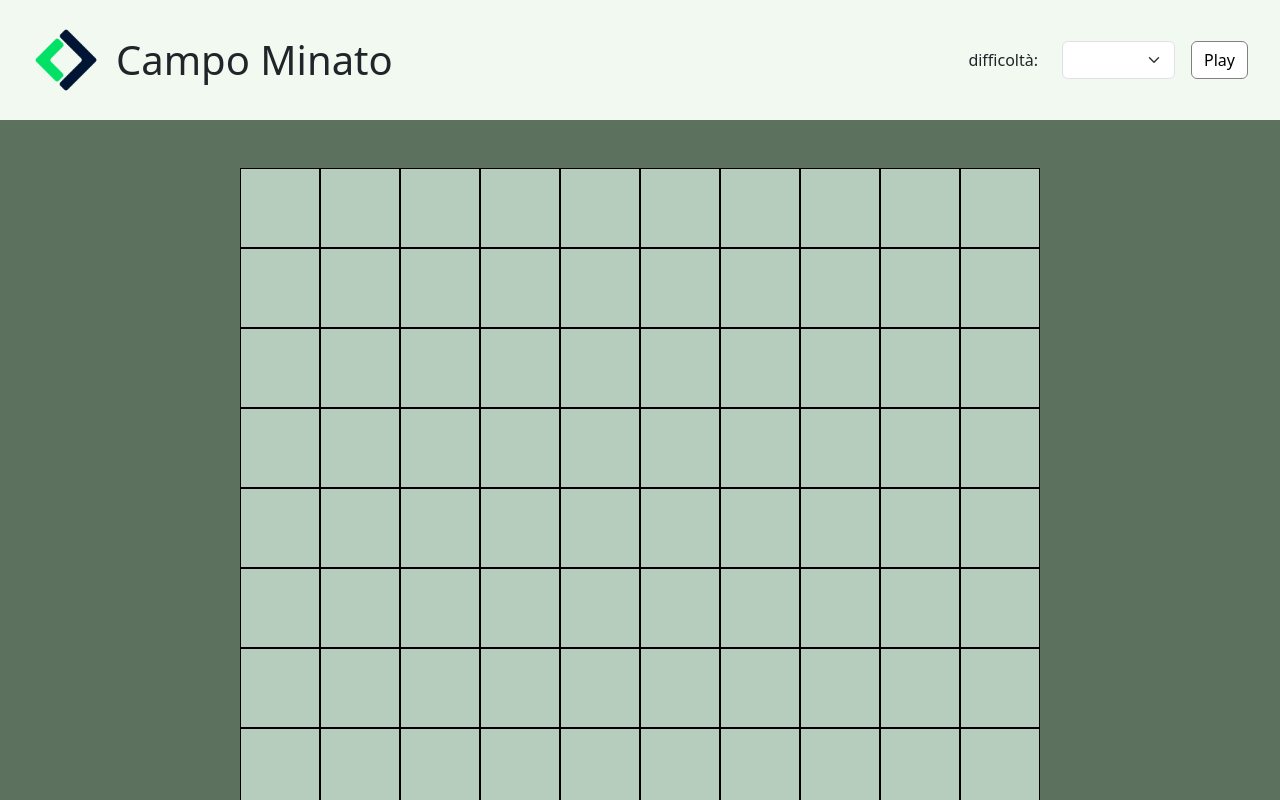
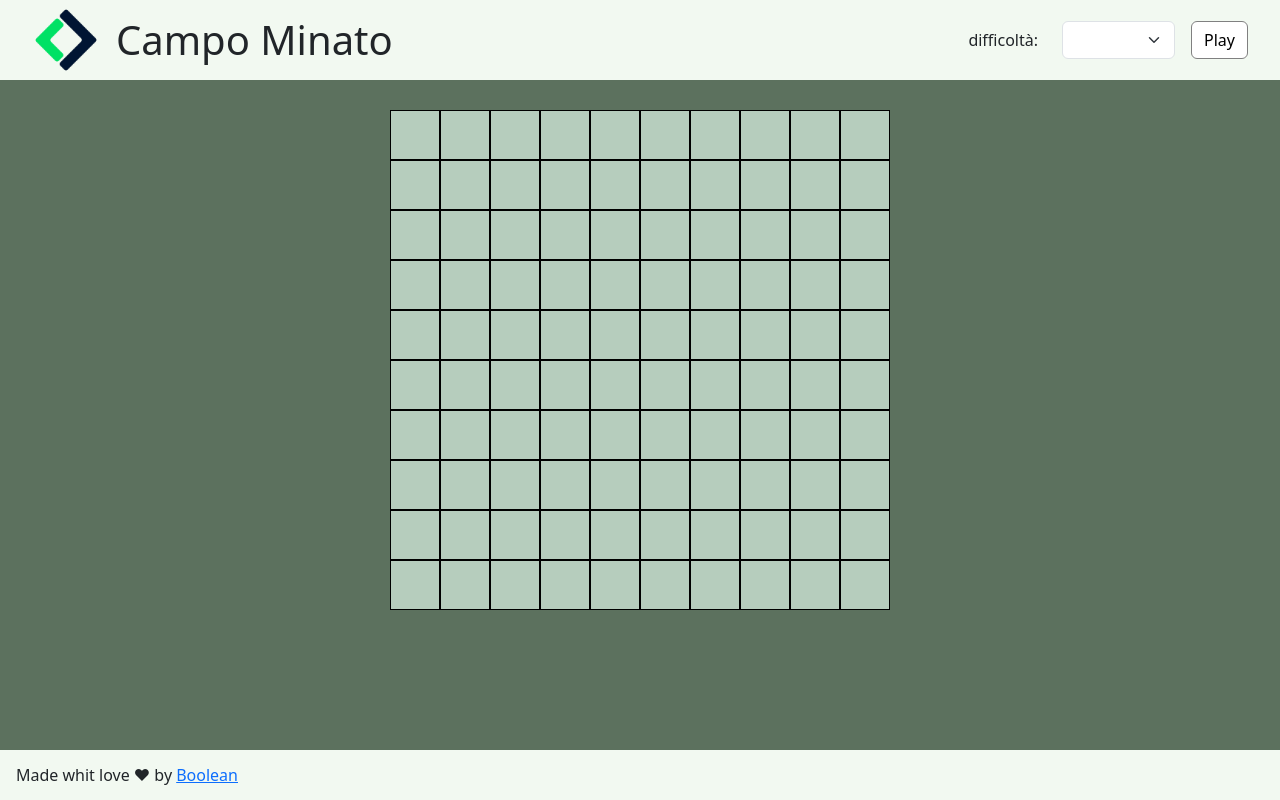
Before and after one commit to ElenaRuscitto/js-campominato-dom, a plain HTML site: page index.html in a window 1280 px wide. Both pictures are taken after a click on the button "Play". Shown: the top 800 px of the page. Drawn offline with nearby package versions, Linux system fonts and the light colour scheme.

Commit message:
[add] punteggio

```diff
--- a/css/style.css
+++ b/css/style.css
@@ -5,19 +5,30 @@
 }
 
 header {
-  height: 120px;
+  height: 80px;
   background-color: #f2f9f1;
 }
 
 body {
 	background-color: #5c715e;
-  /* height: 100vh;  */
+  height: 100vh;
+
+  overflow: hidden;
 }
 
 footer {
-  height: 80px;
+  position: absolute;
+  bottom: 0;
+  left: 0;
+  width: 100%;
+  height: 50px;
   background-color: #f2f9f1;
-  line-height: 80px;
+  line-height: 50px;
+}
+
+.er-container {
+
+  /* height: calc(100% - 170px); */
 }
 
 .btn-play {
@@ -31,8 +42,9 @@ footer {
 }
 
 .box {
+  margin: 30px auto 0;
   background-color: #5c715e;
-  width: 800px;
+  width: 500px;
   aspect-ratio: 1;
 
 }
@@ -40,7 +52,6 @@ footer {
 .square {
   width: calc(100% / 10);
   aspect-ratio: 1;
-
   border: 1px solid black;
   background-color: #b6cdbd;
   cursor: pointer;
@@ -62,6 +73,8 @@ footer {
 
 .sqClicked{
   background-color: #71a0a5;
+  /* per non contare più volte la stessa casella */
+  pointer-events: none;
 }
 
 .bomb {
--- a/index.html
+++ b/index.html
@@ -38,12 +38,13 @@
   </header>
 
   <main>
-    <div class="er-container d-flex justify-content-center align-items-center ">
-      <div class="box d-flex flex-wrap my-5 ">
+    <div class="er-container  ">
+
+      <div class="box d-flex flex-wrap">
         <div class="square"></div>
 
       </div>
-
+      <h3 class="output text-center mb-5"></h3>
     </div>
 
   </main>
--- a/js/script.js
+++ b/js/script.js
@@ -6,6 +6,9 @@ const livelDiff = document.querySelector('.difficolta');
 
 const numBom = [];
 const totBomb = 16;
+
+const output = document.querySelector('.output');
+let contatoreOutput = 0;
 
 reset();
 console.log(reset);
@@ -78,8 +81,13 @@ function generate(numeri) {
     }
   */
 
+  // aggiungo la classe 'bomb' per colorare lo square di rosso con numeri esgtratti dall'array
   if (numBom.includes(this.sqID)) {
     sq.classList.add('bomb');
+    output.innerHTML = `Boom! Sei esploso! Il tuo punteggio è ${contatoreOutput}`;
+
+  } else {
+    contatoreOutput++;
   }
 
     // METODO TERNARIO per attaccare il numero allo square
```
Also changed, not shown: 1 other file.
